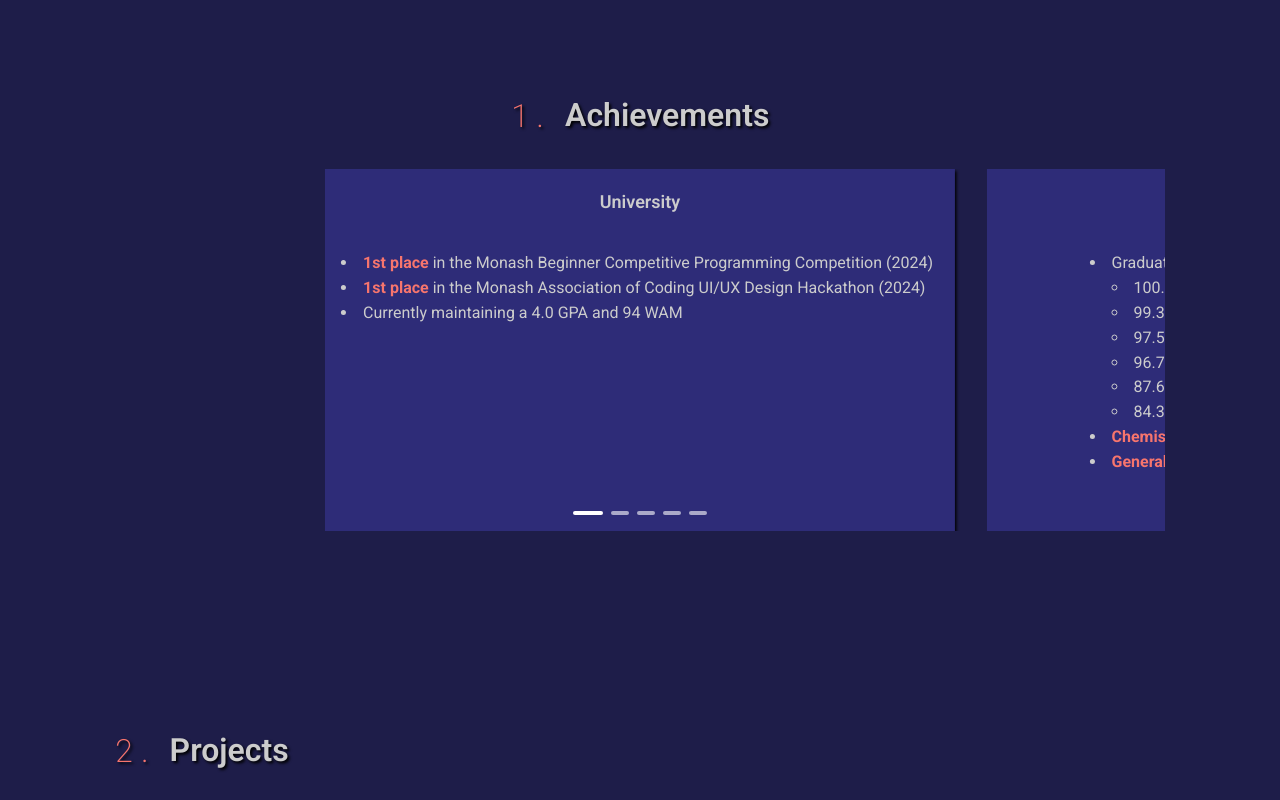
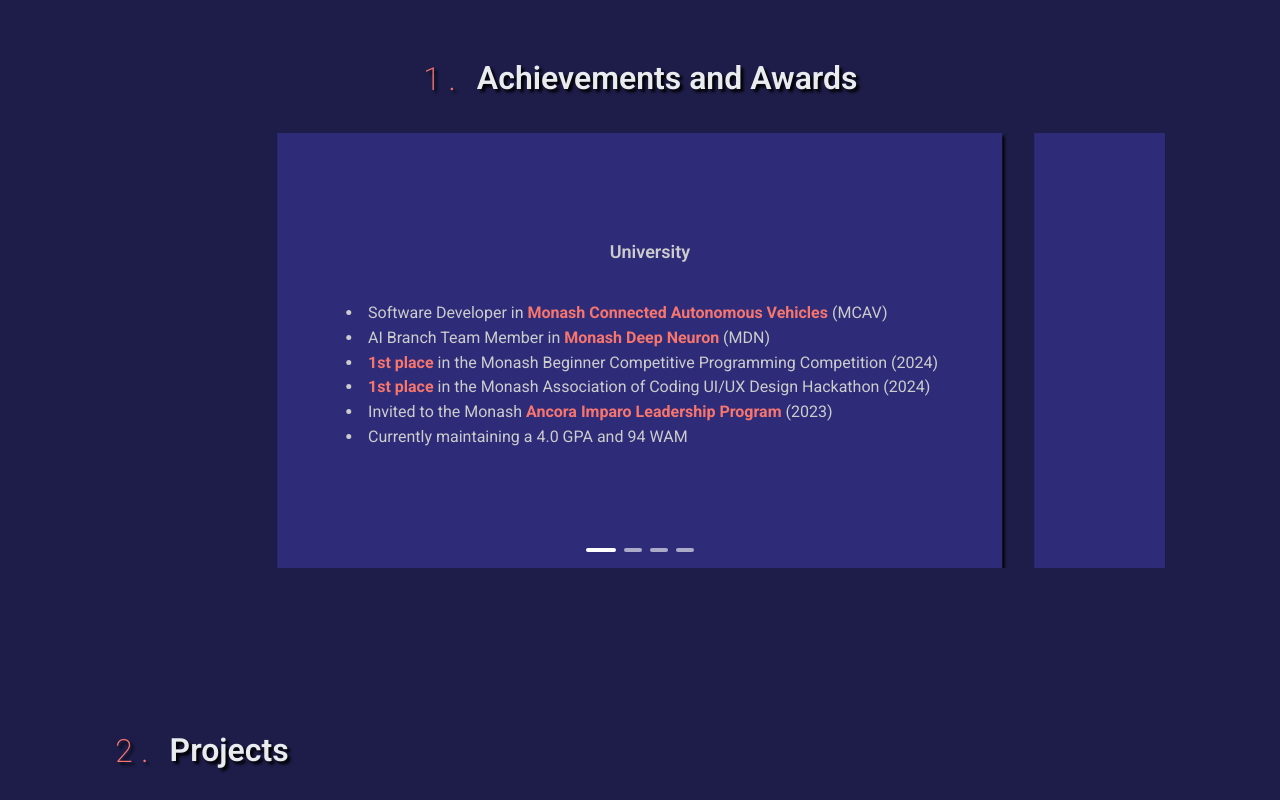
Before and after one commit to shen-kit/personal-website, a React (Vite) app in the folder vite-project/: page / in a window 1280 px wide. Shown: the part 1720-2520 px from the top of the page. Built offline with nearby package versions, Linux system fonts and the light colour scheme.

Commit message:
updates about and achievements section, removes experience from navbar

```diff
--- a/vite-project/src/Layout.tsx
+++ b/vite-project/src/Layout.tsx
@@ -43,9 +43,9 @@
             >
               Achievements
             </Anchor>
-            <Anchor className="nav-link" underline="never">
+            {/*<Anchor className="nav-link" underline="never">
               Experience
-            </Anchor>
+            </Anchor>*/}
             <Anchor
               className="nav-link"
               underline="never"
--- a/vite-project/src/components/SectionHeader.tsx
+++ b/vite-project/src/components/SectionHeader.tsx
@@ -12,7 +12,9 @@
       >
         {props.number}.
       </Title>
-      <Title order={3}>{props.text}</Title>
+      <Title c={theme.colors.gray[2]} order={3}>
+        {props.text}
+      </Title>
     </Group>
   );
 }
--- a/vite-project/src/sections/AboutSection.tsx
+++ b/vite-project/src/sections/AboutSection.tsx
@@ -30,7 +30,7 @@
           experimenting with productivity in the hopes of achieving as much as
           he possibly can. This has allowed him to excel academically while
           simultaneously playing in 6 ensembles, teaching himself to code,
-          starting a YouTube channel (with 500K views), regularly making time
+          starting a YouTube channel (now with over 500K views!), making time
           for social activities, and working out to improve his fitness and
           health.
         </Text>
--- a/vite-project/src/sections/AchievementsSection.tsx
+++ b/vite-project/src/sections/AchievementsSection.tsx
@@ -1,4 +1,4 @@
-import { List, Stack, Title } from "@mantine/core";
+import { AspectRatio, List, Stack, Title } from "@mantine/core";
 import SectionHeader from "../components/SectionHeader";
 import { Carousel } from "@mantine/carousel";
 import "@mantine/carousel/styles.css";
@@ -15,13 +15,15 @@
 function CarouselCard({ title, listItems }: CardProps) {
   return (
     <Carousel.Slide>
+      <AspectRatio ratio={15 / 9}>
         <Stack
           h="100%"
-        justify="start"
+          justify="center"
           pt="lg"
           pb="xl"
           align="center"
           className={classes.carouselSlide}
+          pl="lg"
         >
           <Title order={4} pb="lg">
             {title}
@@ -30,6 +32,7 @@
             {listItems}
           </List>
         </Stack>
+      </AspectRatio>
     </Carousel.Slide>
   );
 }
@@ -40,12 +43,23 @@
       title: "University",
       items: [
         <List.Item>
+          Software Developer in{" "}
+          <strong>Monash Connected Autonomous Vehicles</strong> (MCAV)
+        </List.Item>,
+        <List.Item>
+          AI Branch Team Member in <strong>Monash Deep Neuron</strong> (MDN)
+        </List.Item>,
+        <List.Item>
           <strong>1st place</strong> in the Monash Beginner Competitive
           Programming Competition (2024)
         </List.Item>,
         <List.Item>
           <strong>1st place</strong> in the Monash Association of Coding UI/UX
           Design Hackathon (2024)
+        </List.Item>,
+        <List.Item>
+          Invited to the Monash{" "}
+          <strong>Ancora Imparo Leadership Program</strong> (2023)
         </List.Item>,
         <List.Item>Currently maintaining a 4.0 GPA and 94 WAM</List.Item>,
       ],
@@ -65,25 +79,24 @@
           </List>
         </List.Item>,
         <List.Item>
-          <strong>Chemistry Subject Exhibition</strong> (top student in the
-          state)
+          <strong>Chemistry Subject Exhibition</strong> (top in the state)
         </List.Item>,
         <List.Item>
           <strong>General Exhibition</strong> (14th in the state)
         </List.Item>,
       ],
     },
-    {
-      title: "School Awards",
-      items: [
-        <List.Item>Academic Excellence Award</List.Item>,
-        <List.Item>
-          Top 3 in Chemistry, Mathematics Methods, Mathematics Specialist, and
-          Physics
-        </List.Item>,
-        <List.Item>Platinum House Award (achieved in 2020)</List.Item>,
-      ],
-    },
+    // {
+    //   title: "High School",
+    //   items: [
+    //     <List.Item>Academic Excellence Award (2022)</List.Item>,
+    //     <List.Item>
+    //       Top 3 in ATAR Chemistry, Mathematics Methods, Mathematics Specialist,
+    //       and Physics (2022)
+    //     </List.Item>,
+    //     <List.Item>Platinum House Award (2020)</List.Item>,
+    //   ],
+    // },
     {
       title: "Co-Curricular",
       items: [
@@ -142,7 +155,7 @@
     CarouselCard({ title: e.title, listItems: e.items }),
   );
 
-  const autoplay = useRef(Autoplay({ delay: 3000 }));
+  const autoplay = useRef(Autoplay({ delay: 4000 }));
 
   return (
     <Stack
@@ -152,13 +165,11 @@
       mih="100vh"
       id="achievements-section"
     >
-      <SectionHeader number="1" text="Achievements" />
+      <SectionHeader number="1" text="Achievements and Awards" />
       <Carousel
-        slideSize="60%"
+        slideSize="70%"
         slideGap="xl"
-        includeGapInSize={false}
         withIndicators
-        speed={32}
         classNames={classes}
         plugins={[autoplay.current]}
         onMouseEnter={autoplay.current.stop}
--- a/vite-project/src/sections/HomeSection.tsx
+++ b/vite-project/src/sections/HomeSection.tsx
@@ -20,16 +20,17 @@
 
 const HomeSection = () => {
   const theme = useMantineTheme();
-  const aboutSection = document.getElementById("about-section");
-  const [scrollDownOpacity, setScrollDownOpacity] = useState(1);
+
+  const maxScrollDownOpacity = 0.5;
+  const [scrollDownOpacity, setScrollDownOpacity] =
+    useState(maxScrollDownOpacity);
 
   useEffect(() => {
     const handleScroll = () => {
-      const maxOpacity = 0.5;
       const fadeOutEnd = 200; // opacity = 0 after 300px
 
       setScrollDownOpacity(
-        Math.max(0, maxOpacity * (1 - window.scrollY / fadeOutEnd)),
+        Math.max(0, maxScrollDownOpacity * (1 - window.scrollY / fadeOutEnd)),
       );
     };
     window.addEventListener("scroll", handleScroll);
@@ -93,11 +94,15 @@
           bottom: 20,
           left: "50%",
           transform: "translateX(-50%)",
-          opacity: scrollDownOpacity,
           cursor: "pointer",
         }}
         className="bright-on-hover"
-        onClick={() => aboutSection?.scrollIntoView({ behavior: "smooth" })}
+        opacity={scrollDownOpacity}
+        onClick={() =>
+          document
+            .getElementById("about-section")
+            ?.scrollIntoView({ behavior: "smooth" })
+        }
       >
         ↓ Scroll down
       </Text>
--- a/vite-project/src/styles.css
+++ b/vite-project/src/styles.css
@@ -10,7 +10,7 @@
 /* define global variables */
 :root {
 
-  --shadow: 2px 2px 3px #000;
+  --shadow: 3px 3px 3px #000;
   --shadow-sm: 1px 1px 2px #000;
 
   @mixin light-root { }
```
Lines whose indentation alone changed are shown as unchanged.
